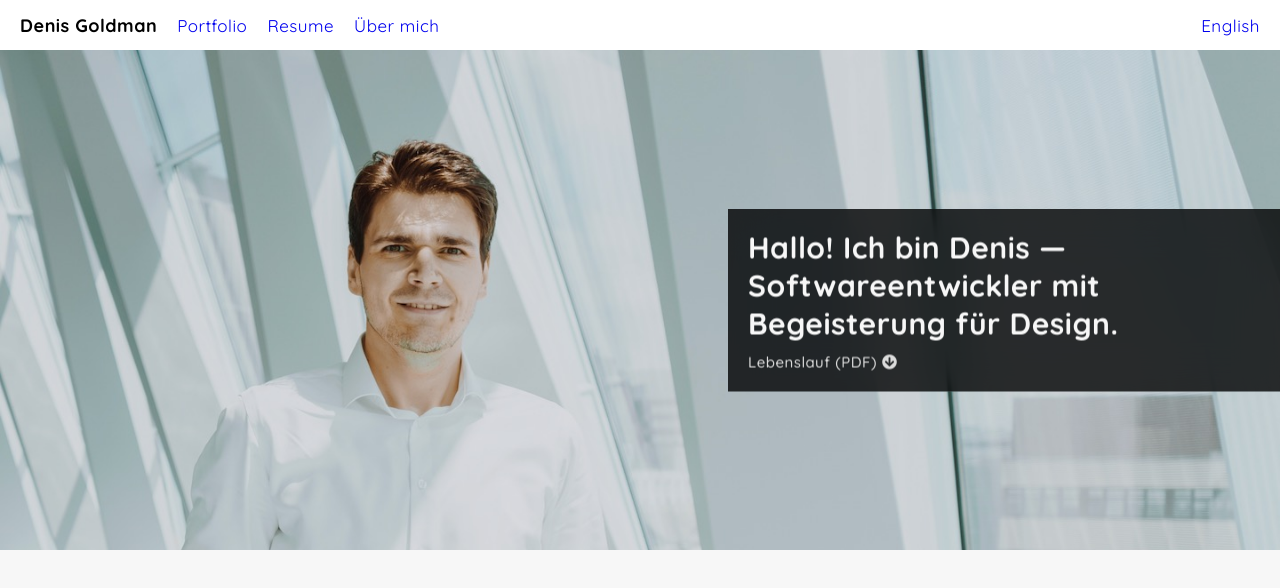
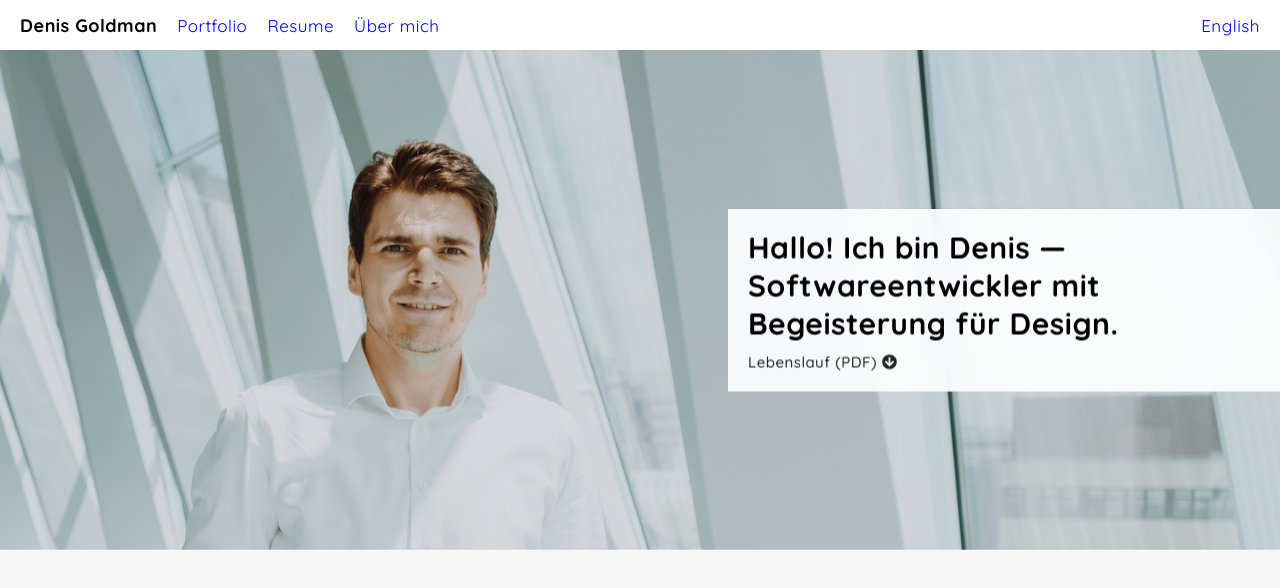
Before and after one commit to denisgoldman/personalsite, a Nuxt app: page / in a window 1280 px wide. Shown: the top 588 px of the page. Built offline with nearby package versions, Linux system fonts and the light colour scheme.

Commit message:
changes to light theme header

```diff
--- a/assets/_variables.scss
+++ b/assets/_variables.scss
@@ -10,12 +10,22 @@ $backgroundColor_dark: #000;
 $breakpoint_mobile: 768px;
 
 @mixin header_light {
-    // box-shadow: 0 4px 12px 0 rgba(0,0,0,.05);
+    box-shadow: 0 4px 12px 0 rgba(0,0,0,.05);
     background: #fff;
 }
 
 @mixin header_dark {
     box-shadow: none;
+    background: rgba(0,0,0,0.8);
+    backdrop-filter: saturate(180%) blur(20px);
+}
+
+@mixin blurred-background_light {
+    background: rgba(255,255,255,0.9);
+    backdrop-filter: saturate(180%) blur(20px);
+}
+
+@mixin blurred-background_dark {
     background: rgba(0,0,0,0.8);
     backdrop-filter: saturate(180%) blur(20px);
 }
--- a/components/AppHeader.vue
+++ b/components/AppHeader.vue
@@ -172,8 +172,6 @@ export default {
   }
 
   .header--menu {
-    //   padding: 0 20px 20px 20px;
-    //   border-top: 1px solid #333;
     border-bottom: 1px solid #333;
 
     .header--menu__links {
@@ -224,13 +222,22 @@ export default {
 @media (min-width: $breakpoint_mobile) {
 
   .header-container {
-    max-width: $layout_width;
-    margin: 0 auto;
+    position: fixed;
+    top: 0;
+    width: 100%;
+    @include header_light;
+    @media (prefers-color-scheme: dark) {
+      @include header_dark;
+    }
   }
 
   .header {
     display: flex;
     max-width: $layout_width;
+    position: relative;
+    margin: 0 auto;
+    box-shadow: none;
+    background: none;
     .header--nav-strip {
       padding: 0 20px;
       .header--checkbox-label {
--- a/components/Hero.vue
+++ b/components/Hero.vue
@@ -48,8 +48,13 @@ export default {
         font-weight: 700;
         font-size: 30px;
         max-width: 40%;
-        color: #f7f7f7;
-        @include header_dark;
+        color: #000;
+        @include blurred-background_light;
+
+        @media (prefers-color-scheme: dark) {
+            color: #fff;
+            @include blurred-background_dark;
+        }
 
         @media (max-width: $breakpoint_mobile) {
             position: relative;
@@ -69,7 +74,11 @@ export default {
             font-size: 15px;
             font-family: "Quicksand", serif;
             font-weight: 500;
-            color: #dcdcdc;
+            color: #222;
+
+            @media (prefers-color-scheme: dark) {
+                color: #fff;
+            }
 
             &:hover {
                 text-decoration: underline;
@@ -78,7 +87,10 @@ export default {
 
             i {
                 margin-left: 5px;
-                color: #dcdcdc;
+                color: #222;
+                @media (prefers-color-scheme: dark) {
+                color: #fff;
+            }
             }
         }
 
```
